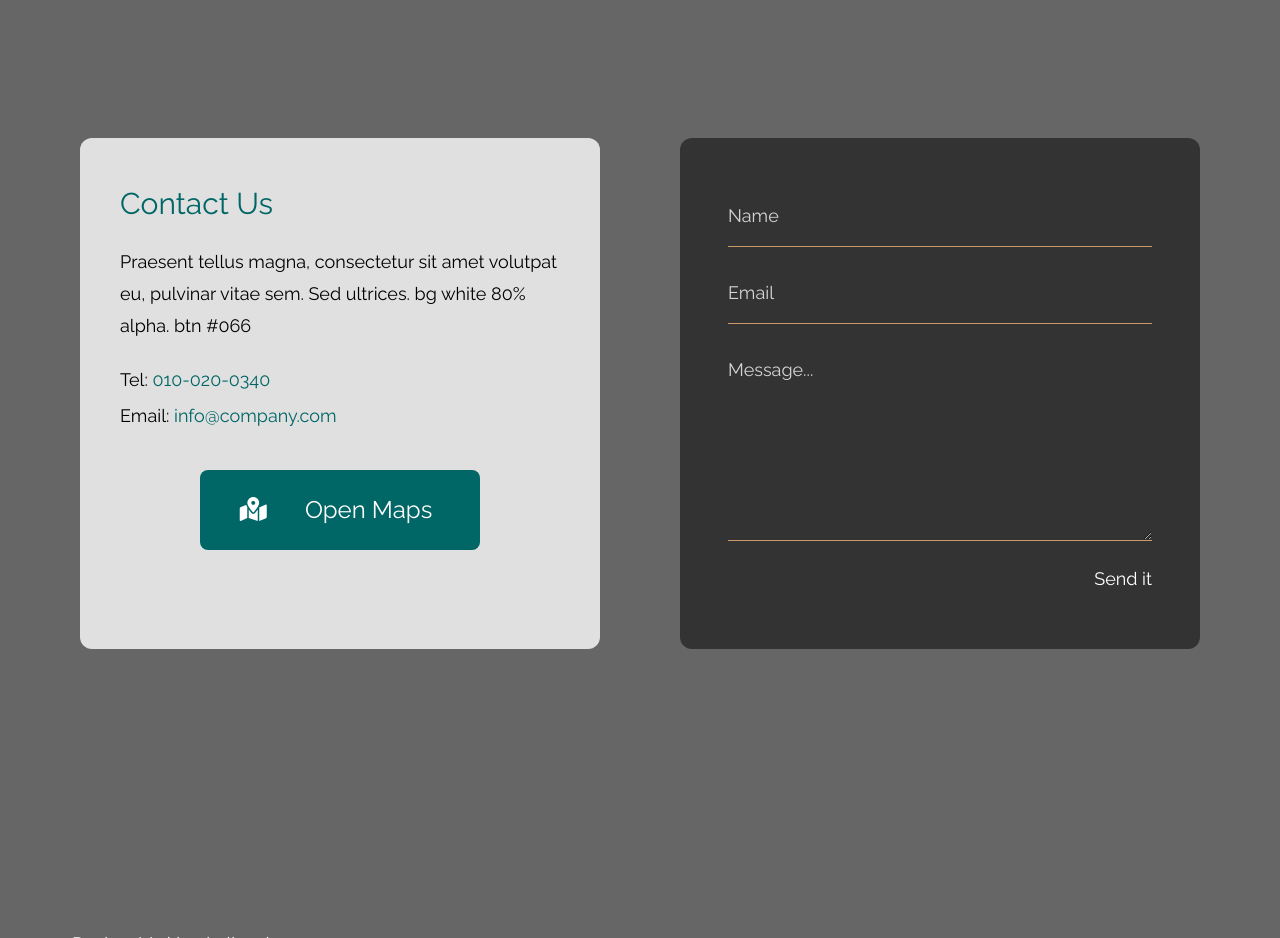
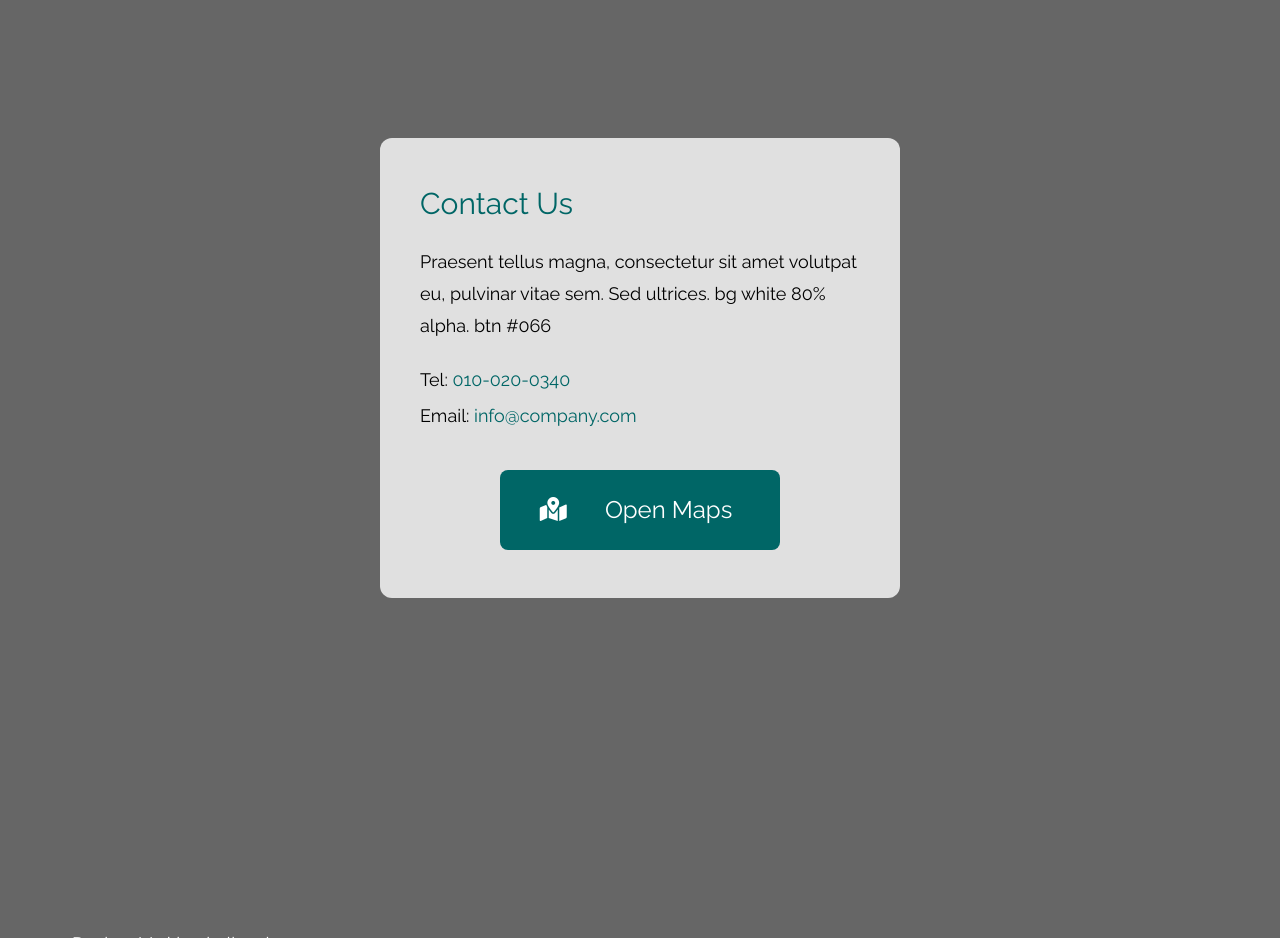
Before and after one commit to gozar1401/cafe-gozar.ir, a plain HTML site: page index.html in a window 1280 px wide. Shown: the part 3100-4038 px from the top of the page. Drawn offline with nearby package versions, Linux system fonts and the light colour scheme.

Commit message:
delete send email form

```diff
--- a/index.html
+++ b/index.html
@@ -169,16 +169,6 @@ https://www.tooplate.com/view/2126-antique-cafe
                         </a>
                     </div>
                 </div>
-                 <div class="flex-1 rounded-xl p-12 pb-14 m-5 bg-black bg-opacity-50 tm-item-container">
-                    <form action="" method="POST" class="text-lg">
-                        <input type="text" name="name" class="input w-full bg-black border-b bg-opacity-0 text-white px-0 py-4 mb-4 tm-border-gold" placeholder="Name" required="" />
-                        <input type="email" name="email" class="input w-full bg-black border-b bg-opacity-0 text-white px-0 py-4 mb-4 tm-border-gold" placeholder="Email" required="" />
-                        <textarea rows="6" name="message" class="input w-full bg-black border-b bg-opacity-0 text-white px-0 py-4 mb-4 tm-border-gold" placeholder="Message..." required=""></textarea>
-                        <div class="text-right">
-                            <button type="submit" class="text-white hover:text-yellow-500 transition">Send it</button>
-                        </div>
-                      </form>
-                </div>
             </div>
             <footer class="absolute bottom-0 left-0 w-full">
                 <div class="text-white container mx-auto tm-container p-8 text-lg flex flex-col md:flex-row justify-between">
```
